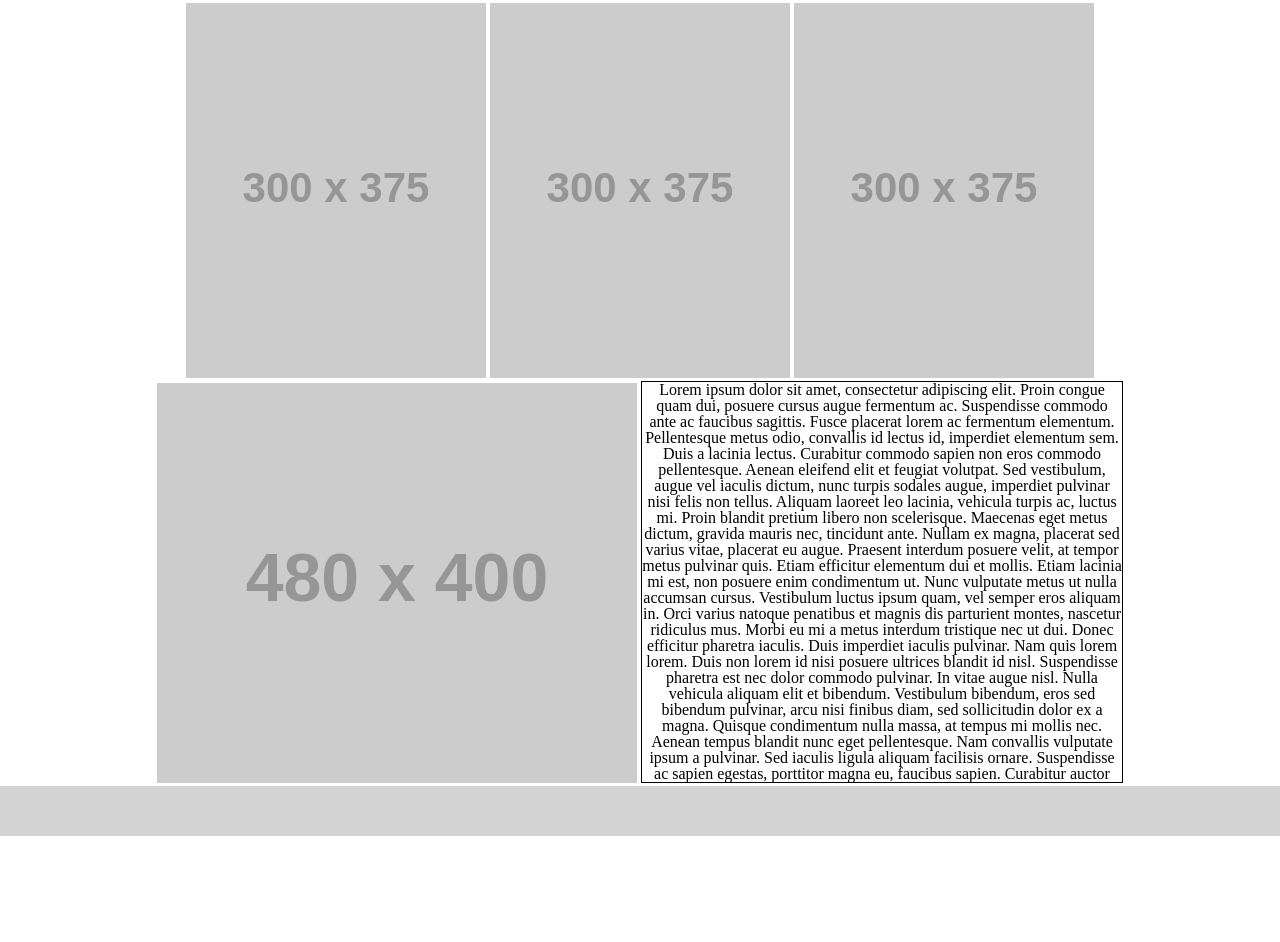
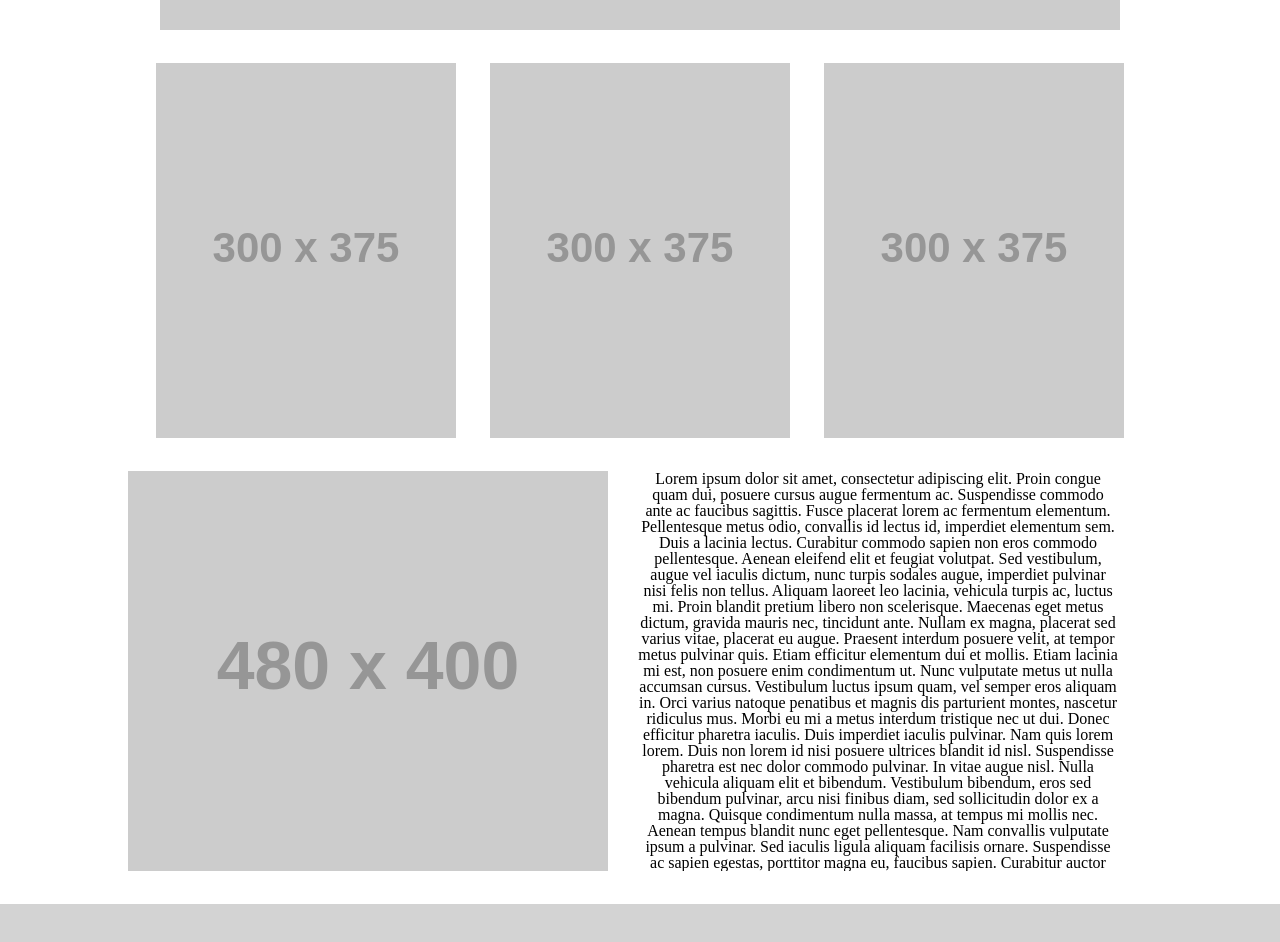
Before and after one commit to jordan-fox/wireframe-exercise, a plain HTML site: page index.html in a window 1280 px wide. Shown: the part 550-1492 px from the top of the page. Before the commit the page ends 1386 px from the top, so only its background shows below. Drawn offline with Linux system fonts and the light colour scheme; placeholder pictures from the web are drawn by us.

Commit message:
Fiddled with margins throughout.

```diff
--- a/css/style.css
+++ b/css/style.css
@@ -1,36 +1,40 @@
-li {
-    display: inline-block;
+header {
+    width: 100%;
+    height: 100px;
     background-color: lightgray;
+    margin: 0 0 15px 0;
 }
 
 footer {
     width: 100%;
     height: 50px;
     background-color: lightgray;
-}
+    margin: 30px 0 0 0;
 
-header {
-    width: 100%;
-    height: 100px;
-    background-color: lightgray;
-}
-
-article {
-    display: inline-block;
 }
 
 body {
     text-align: center;
 }
 
+li {
+    display: inline-block;
+    background-color: lightgray;
+}
+
+article {
+    display: inline-block;
+    margin: 15px;
+}
+
 p {
     display: inline-block;
+    margin: 15px 30px 0px 0;
 }
 
 aside {
     display: inline-block;
-    border: solid 1px;
-    overflow: scroll;
+    overflow: auto;
     width: 480px;
     height: 400px;
 }
--- a/index.html
+++ b/index.html
@@ -37,8 +37,9 @@
             </article>
 
         <div>
-            <img src="https://placehold.it/480x400/ddd" alt="featured section banner">
-            <aside>
+            <p>
+                <img src="https://placehold.it/480x400/ddd" alt="featured section banner">
+                <aside>
                     Lorem ipsum dolor sit amet, consectetur adipiscing elit. Proin congue quam dui, posuere cursus augue fermentum ac. Suspendisse commodo ante ac faucibus sagittis. Fusce placerat lorem ac fermentum elementum. Pellentesque metus odio, convallis id lectus id, imperdiet elementum sem. Duis a lacinia lectus. Curabitur commodo sapien non eros commodo pellentesque. Aenean eleifend elit et feugiat volutpat. Sed vestibulum, augue vel iaculis dictum, nunc turpis sodales augue, imperdiet pulvinar nisi felis non tellus. Aliquam laoreet leo lacinia, vehicula turpis ac, luctus mi. Proin blandit pretium libero non scelerisque. Maecenas eget metus dictum, gravida mauris nec, tincidunt ante. Nullam ex magna, placerat sed varius vitae, placerat eu augue.
 
                     Praesent interdum posuere velit, at tempor metus pulvinar quis. Etiam efficitur elementum dui et mollis. Etiam lacinia mi est, non posuere enim condimentum ut. Nunc vulputate metus ut nulla accumsan cursus. Vestibulum luctus ipsum quam, vel semper eros aliquam in. Orci varius natoque penatibus et magnis dis parturient montes, nascetur ridiculus mus. Morbi eu mi a metus interdum tristique nec ut dui. Donec efficitur pharetra iaculis. Duis imperdiet iaculis pulvinar. Nam quis lorem lorem. Duis non lorem id nisi posuere ultrices blandit id nisl. Suspendisse pharetra est nec dolor commodo pulvinar.
@@ -48,7 +49,8 @@
                     Sed auctor in tortor vitae interdum. Suspendisse et libero sit amet turpis feugiat pretium. Praesent sagittis imperdiet ligula, laoreet bibendum nisi. Suspendisse in vestibulum ipsum. Integer nisi lorem, eleifend sed ornare vel, sollicitudin id erat. Pellentesque eros risus, rutrum nec orci nec, dapibus hendrerit enim. Nam at sollicitudin leo, id semper dolor. Cras eget orci sit amet quam luctus sagittis eget quis nunc. In aliquam, libero eu venenatis porta, urna mauris venenatis risus, ut interdum augue metus eu metus. Pellentesque eget aliquet ipsum. Sed eleifend dui nec luctus vulputate.
 
                     Class aptent taciti sociosqu ad litora torquent per conubia nostra, per inceptos himenaeos. Vivamus vitae consequat ex. Proin dictum odio sem, et varius mi vulputate ut. Suspendisse blandit congue imperdiet. Vivamus tempus risus malesuada, porta dolor ut, tincidunt ex. Donec laoreet et velit eget feugiat. Integer eu pharetra dui. Aenean iaculis nisl nec nulla rhoncus facilisis vitae varius diam. Nulla semper ultricies lectus, in scelerisque nulla. Fusce lacus tellus, fringilla at vulputate at, euismod ut ante. Donec lacinia felis sapien, et auctor massa blandit eget. Nullam porttitor elementum nisl nec placerat.
-            </aside>
+                </aside>
+            </p>
         </div>
     </main>
     <footer>
```
